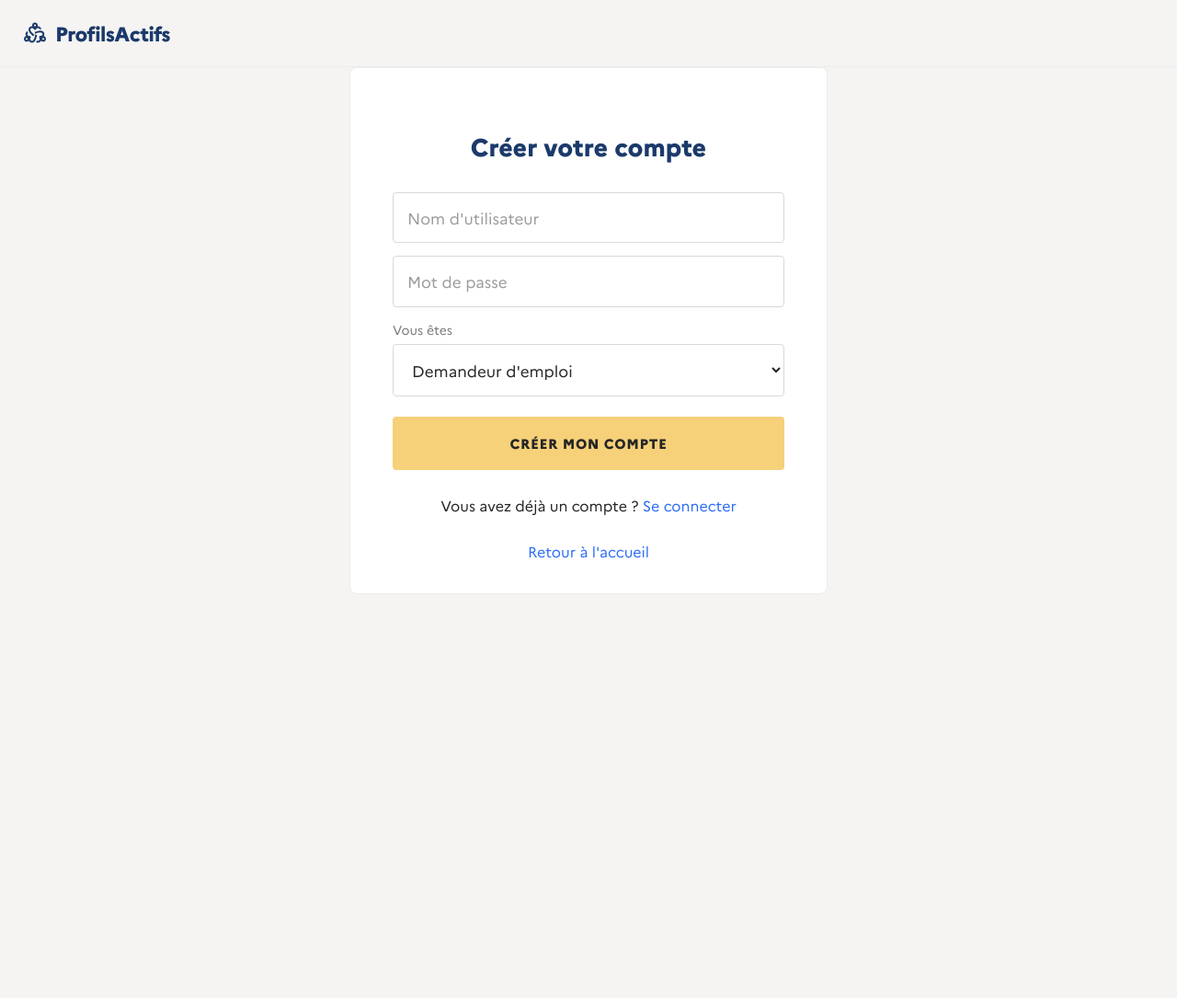
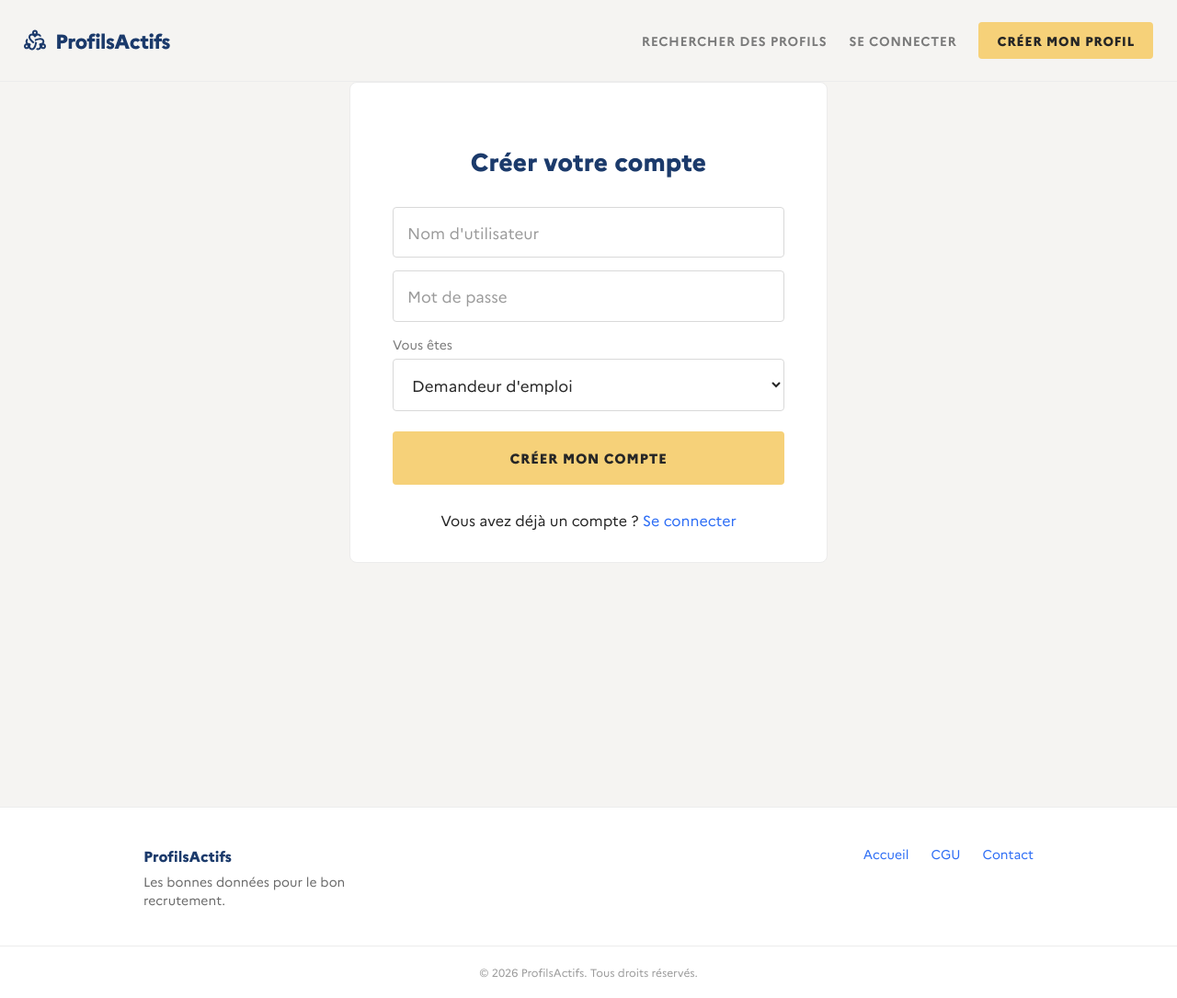
Before and after one commit to YknotTYD/ProfilsActifsTemp, a Django app: page /register/ in a window 1280 px wide. Shown: the whole page at 92% size. Before the commit the page ends 645 px from the top, so only its background shows below. Run offline with Django 4.2, Linux system fonts and the light colour scheme; style sheets or scripts are compiled from the project's sources.

Commit message:
Wire profiles and questionnaires apps into main site

```diff
--- a/profils/mainapp/views.py
+++ b/profils/mainapp/views.py
@@ -71,8 +71,24 @@ def logout(request: HttpRequest) -> HttpResponse:
     logout_(request)
     return redirect("/")
 
-def certification(request: HttpRequest) -> HttpResponse:
-    return render(request, "certification.html")
+def quiz(request: HttpRequest) -> HttpResponse:
+
+    if not request.user.is_authenticated:
+        return redirect("/login/")
+
+    from profils.questionnaires             import constants as qc
+    from profils.questionnaires.access      import visible_questionnaires
+    from profils.questionnaires.models      import Questionnaire
+    from profils.questionnaires.serializers import public_questionnaire
+
+    questionnaires = visible_questionnaires(
+        request.user,
+        Questionnaire.objects.exclude(status = qc.STATUS_DRAFT).select_related("current_version"),
+    )
+
+    return render(request, "quiz.html", {
+        "questionnaires": [public_questionnaire(q, request.user) for q in questionnaires],
+    })
 
 def cgu(request: HttpRequest) -> HttpResponse:
     return render(request, "cgu.html")
--- a/profils/settings.py
+++ b/profils/settings.py
@@ -42,7 +42,9 @@ INSTALLED_APPS = [
     'django.contrib.sessions',
     'django.contrib.messages',
     'django.contrib.staticfiles',
-    "profils.mainapp"
+    "profils.mainapp",
+    "profils.questionnaires",
+    "profils.profiles",
 ]
 
 MIDDLEWARE = [
--- a/profils/urls.py
+++ b/profils/urls.py
@@ -16,20 +16,22 @@ Including another URLconf
 """
 
 from django.contrib import admin
-from django.urls    import path
+from django.urls    import path, include
 from .mainapp       import views
 from .mainapp       import api
 
 urlpatterns = [
     path('admin/',            admin.site.urls),
     path("",                  views.main),
-    path("certification/",    views.certification),
-    path("cgu/",               views.cgu),
+    path("quiz/",             views.quiz),
+    path("cgu/",              views.cgu),
     path("register/",         views.register),
     path("login/",            views.login),
     path("logout/",           views.logout),
     path("api/register/",     api.register),
     path("api/login/",        api.login),
     path("api/upload/video/", api.video_upload),
-    path("api/react/",        api.react)
+    path("api/react/",        api.react),
+    path("",                  include("profils.questionnaires.urls")),
+    path("",                  include("profils.profiles.urls")),
 ]
--- /dev/null
+++ b/templates/partials/_footer.html
@@ -0,0 +1,18 @@
+<footer class="site-footer">
+    <div class="site-footer-inner">
+        <div>
+            <div class="site-footer-brand">ProfilsActifs</div>
+            <p class="site-footer-tagline">
+                Les bonnes données pour le bon recrutement.
+            </p>
+        </div>
+        <div class="site-footer-links">
+            <a href="/">Accueil</a>
+            <a href="/cgu/">CGU</a>
+            <a href="mailto:contact@profilsactifs.fr">Contact</a>
+        </div>
+    </div>
+    <div class="site-footer-bottom">
+        © {% now "Y" %} ProfilsActifs. Tous droits réservés.
+    </div>
+</footer>
--- /dev/null
+++ b/templates/partials/_navbar.html
@@ -0,0 +1,20 @@
+{% load static %}
+<div class="brand-header">
+    <a href="/" class="brand-link">
+        <img src="{% static 'logo.svg' %}" alt="" width="24" height="24" />
+        <span class="wordmark">ProfilsActifs</span>
+    </a>
+    <nav class="flex items-center gap-6">
+        <a href="/profiles/" class="btn-ghost">RECHERCHER DES PROFILS</a>
+        {% if user.is_authenticated %}
+            <a href="/profile/" class="btn-ghost">MON PROFIL</a>
+            <a href="/questionnaires/" class="btn-ghost">QUESTIONNAIRES</a>
+            {% if can_manage %}<a href="/questionnaires/manage/" class="btn-ghost">ADMINISTRATION</a>{% endif %}
+            <a href="/logout" class="btn-ghost">DÉCONNEXION</a>
+            <a href="/profiles/edit/" class="btn-primary-sm">MODIFIER MON PROFIL</a>
+        {% else %}
+            <a href="/login/" class="btn-ghost">SE CONNECTER</a>
+            <a href="/register/" class="btn-primary-sm">CRÉER MON PROFIL</a>
+        {% endif %}
+    </nav>
+</div>
--- a/templates/register.html
+++ b/templates/register.html
@@ -1,50 +1,86 @@
 {% load static %}
 
-<!DOCTYPE html>
+<!doctype html>
 <html lang="fr">
   <head>
-<meta charset="utf-8">
-<meta name="viewport" content="width=device-width, initial-scale=1.0">
-<title>Créer un compte — ProfilsActifs</title>
-<link rel="preconnect" href="https://fonts.googleapis.com">
-<link href="https://fonts.googleapis.com/css2?family=Spectral:wght@400;500;600;700&family=Spectral:ital@1&display=swap" rel="stylesheet">
-<link rel="stylesheet" href="{% static 'style.css' %}">
+    <meta charset="utf-8" />
+    <meta name="viewport" content="width=device-width, initial-scale=1.0" />
+    <title>Créer un compte - ProfilsActifs</title>
+    <link rel="preconnect" href="https://fonts.googleapis.com" />
+    <link
+      href="https://fonts.googleapis.com/css2?family=Spectral:wght@400;500;600;700&family=Spectral:ital@1&display=swap"
+      rel="stylesheet"
+    />
+    <link rel="stylesheet" href="{% static 'style.css' %}" />
   </head>
   <body>
-<div class="brand-header">
-  <a href="/" class="brand-link">
-    <img src="{% static 'logo.svg' %}" alt="" width="24" height="24" />
-    <span class="wordmark">ProfilsActifs</span>
-  </a>
-</div>
+    {% include "partials/_navbar.html" %}
     <div class="auth-page">
       <div class="card">
         <h1 class="card-title">Créer votre compte</h1>
         {% if error %}
-      <p class="text-center" style="color: var(--color-secondary); margin-bottom: 14px;">{{ error }}</p>
+        <p
+          class="text-center"
+          style="color: var(--color-secondary); margin-bottom: 14px"
+        >
+          {{ error }}
+        </p>
         {% endif %}
-    <form method="post" action="/api/register/" id="signup" class="grid gap-[14px]">
+        <form
+          method="post"
+          action="/api/register/"
+          id="signup"
+          class="grid gap-[14px]"
+        >
           {% csrf_token %}
           <div class="field">
-        <input id="reg-username" name="username" type="text" autocomplete="username" value="{{ username }}" placeholder=" " required class="peer field-input">
-        <label for="reg-username" class="field-label">Nom d'utilisateur</label>
+            <input
+              id="reg-username"
+              name="username"
+              type="text"
+              autocomplete="username"
+              value="{{ username }}"
+              placeholder=" "
+              required
+              class="peer field-input"
+            />
+            <label for="reg-username" class="field-label"
+              >Nom d'utilisateur</label
+            >
           </div>
           <div class="field">
-        <input id="reg-password" name="password" type="password" autocomplete="new-password" placeholder=" " required class="peer field-input">
+            <input
+              id="reg-password"
+              name="password"
+              type="password"
+              autocomplete="new-password"
+              placeholder=" "
+              required
+              class="peer field-input"
+            />
             <label for="reg-password" class="field-label">Mot de passe</label>
           </div>
           <div>
             <label for="reg-role" class="field-select-label">Vous êtes</label>
-        <select id="reg-role" name="is_recruiter" required class="field-select">
+            <select
+              id="reg-role"
+              name="is_recruiter"
+              required
+              class="field-select"
+            >
               <option value="0">Demandeur d'emploi</option>
               <option value="1">Recruteur</option>
             </select>
           </div>
-      <button type="submit" id="signup-submit" class="btn-primary mt-2">CRÉER MON COMPTE</button>
+          <button type="submit" id="signup-submit" class="btn-primary mt-2">
+            CRÉER MON COMPTE
+          </button>
         </form>
-    <div class="foot">Vous avez déjà un compte ? <a href="/login/">Se connecter</a></div>
-    <div class="foot"><a href="/">Retour à l'accueil</a></div>
+        <div class="foot">
+          Vous avez déjà un compte ? <a href="/login/">Se connecter</a>
         </div>
       </div>
+    </div>
+    {% include "partials/_footer.html" %}
   </body>
 </html>
```
Also changed, not shown: templates/certification.html (deleted, +0 -9 lines), templates/cgu.html (+3 -25 lines), templates/login.html (+37 -17 lines), templates/main.html (+3 -31 lines), templates/quiz.html (+2 -6 lines). Lines whose indentation alone changed are shown as unchanged.
